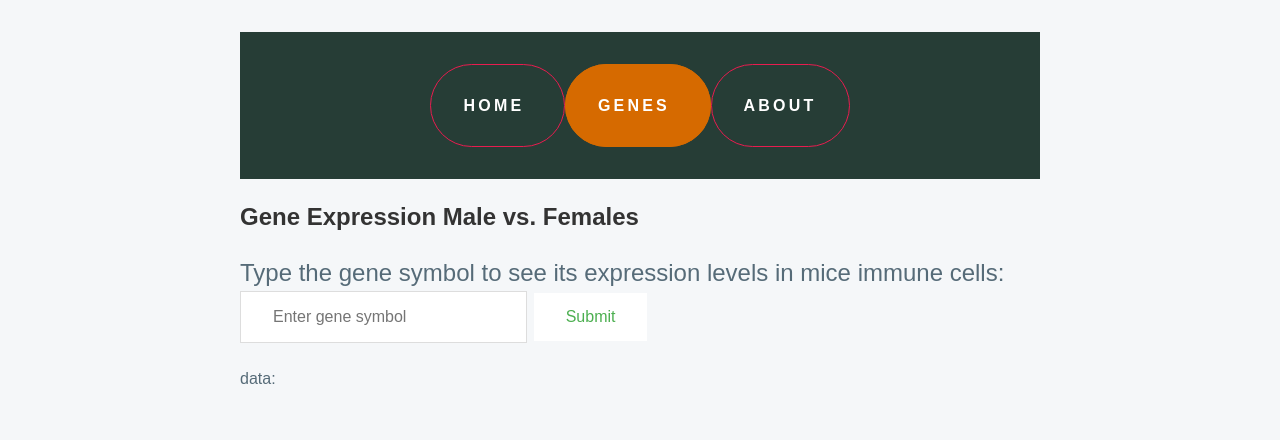
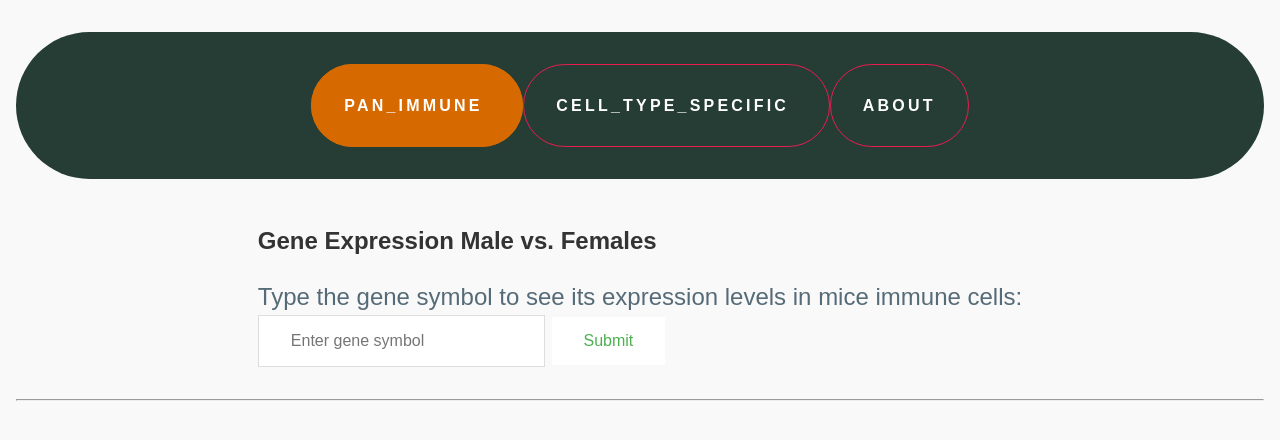
Before and after one commit to nitzanel/Expression-graphs, a Flask app: page /genes/pan_immune in a window 1280 px wide. Shown: the top 440 px of the page. Run offline with Flask 2, Linux system fonts and the light colour scheme.

Commit message:
Design imporvments. rounded everything. background colors of graphs and page match eachother.

```diff
--- a/static/css/style.css
+++ b/static/css/style.css
@@ -1,5 +1,6 @@
 header{
 	background-color:#263d36 ;
+	border-radius: 500px;
 	background-position: center top;
 	background-size: cover;
   	line-height: 1.2;
@@ -8,38 +9,51 @@ header{
 }
 
 header a{
-  	border: 1px solid #e81c4f;
-  	border-radius: 290486px;
-  	color: white;
+	border:1px solid #e81c4f;
+	border-radius: 50px;
+	color:white;
 	font-size: 1em;
 	letter-spacing: 0.2em;
 	padding: 2em 2em;
 	text-transform: uppercase;
 	text-decoration: none;
 	transition: none 200ms ease-out;
-  	transition-property: color, background;
+	transition-property: color,background;
 }
+
 header a:hover{
 	background: #e81c4f;
-  	border: 1px solid #e81c4f;
-
 	color: white;
 }
+
 .active{
 	background: #d66a00;
 	border: 1px solid #d66a00;
 	color: white;
-
 }
 
 body {
 	margin: 0 auto;
-	max-width: 50em;
+	/*max-width: 100%;*/
 	font-family: "Halvetica","Ariel",sans-serif;
 	line-height: 1.5;
 	padding: 2em 1em;
 	color: #566b78;
-	background: #f5f7f9
+	background: #F9F9F9
+}
+
+footer{
+	align-items:flex-end;
+}
+
+main{
+	display:flex;
+	justify-content:center;
+	align-items:center;
+}
+
+.graphs embed {
+	width: 1000px;
 }
 
 h1,
--- a/templates/about.html
+++ b/templates/about.html
@@ -1,4 +1,4 @@
-{% extends 'base.html' %}
+{% extends 'homepage.html' %}
 {% block body %}
 	<h1> Welcome to the about page!</h1>
 {% endblock %}
--- a/templates/cell_type_specific.html
+++ b/templates/cell_type_specific.html
@@ -1,4 +1,4 @@
-{% extends 'base.html' %}
+{% extends 'homepage.html' %}
 {% block body %}
 	<p>this is the cell type specific page</p>
 	<div class='search'>
--- /dev/null
+++ b/templates/homepage.html
@@ -0,0 +1,27 @@
+<!DOCTYPE html>
+<html>
+	<head>
+		<title> Genetic expression graphs </title>
+		<link rel='stylesheet' type='text/css' href="{{ url_for('static',filename='css/style.css') }}">
+		<meta charset="utf-8">
+		<meta name = 'description' content="A website designed to display expression graphs">
+	</head>
+	<body>
+		<header>
+			<nav>
+				<a {% if request.path =='/genes/pan_immune' %}class="active"{% endif %} href="{{ url_for('pan_immune') }}"> <strong> pan_immune </strong></a>
+				<a {% if request.path == '/genes/cell_type_specific' %}class="active"{% endif %} href="{{ url_for('cell_type_specific') }}"> <strong> cell_type_specific </strong></a>
+				<a {% if request.path =='/about' %} class="active"{% endif %} href="{{ url_for('about') }}"> <strong> About </strong></a>
+			</nav>
+		</header>
+		<main>
+			<div id = 'content'>
+			<br>
+				{% block body %} {% endblock %}
+			</div>
+		</main>
+		<footer>
+		<hr>
+		</footer>
+	</body>
+</html>
--- a/templates/pan_immune.html
+++ b/templates/pan_immune.html
@@ -1,4 +1,4 @@
-{% extends 'base.html' %}
+{% extends 'homepage.html' %}
 {% block body %}
 	<div class='search'>
 		<h2> Gene Expression Male vs. Females</h2>
@@ -16,28 +16,13 @@
 		{% endwith %}
 		<br>
 	</div>
-	data:
 	{% if data %}
 		have data!
 		{{ data }}
 	{% endif %}
 	<div class='graphs'>
-		<!-- old legacy code
-		{% with messages = get_flashed_messages() %}
-			{% for message in messages %}
-				<img src={{message}} alt = 'this is a graph'>
-				<br>
-			{% endfor %}
-		{% endwith %}
-		-->
-		<!-- normal image graphs
-		{% for image in images %}
-			<img src={{image}} alt = {{image}}>
-			<br>
-		{% endfor %}
-		-->
 		{% for graph in graphs %}
-			<embed type='image/svg+xml' src = {{ graph|safe }} style="width:870px"/>
+			<embed type='image/svg+xml' src = {{ graph|safe }} />
 			<br>
 		{% endfor %}
 	</div>
--- a/views.py
+++ b/views.py
@@ -97,6 +97,10 @@ class Main(flask.views.MethodView):
 		#	return flask.g.sijax.process_request()
 		return flask.render_template('home.html')
 
+class Homepage(flask.views.MethodView):
+	def get(self):
+		return flask.render_template('homepage.html')
+
 class About(flask.views.MethodView):
 	def get(self):
 		return flask.render_template('about.html')
@@ -156,8 +160,13 @@ class Pan_Immune(flask.views.MethodView):
 	def post(self):
 		form = forms.GeneSearchForm()
 		gene_name = flask.request.form['gene_name'].upper()
+		if gene_name == '-':
+			flask.flash('Symbol not valid.')
+			return flask.render_template('pan_immune.html',form=form)
+
 		data = grapher.new_plot(gene_name)
 		# if there is no data, there is no gene with this symbol. alert the user.
+
 		if data == -1:
 			flask.flash('Gene not found.')
 			return flask.render_template('pan_immune.html',form=form)
--- a/website.py
+++ b/website.py
@@ -35,6 +35,10 @@ app.add_url_rule('/genes/cell_type_specific',
 app.add_url_rule('/login',
 				view_func=views.Login.as_view('login'),
 				methods=['GET','POST'])
+app.add_url_rule('/homepage',
+					view_func=views.Homepage.as_view('homepage'),
+					methods=['GET'])
+
 """
 app.add_url_rule('/genes/pan_immune_old',
 		view_func=views.Pan_Immune_old.as_view('pan_immune_2'),
```
Also changed, not shown: static/css/new_style.css (added, +43 -0 lines), templates/base.html (+5 -3 lines). Lines whose indentation alone changed are shown as unchanged.
